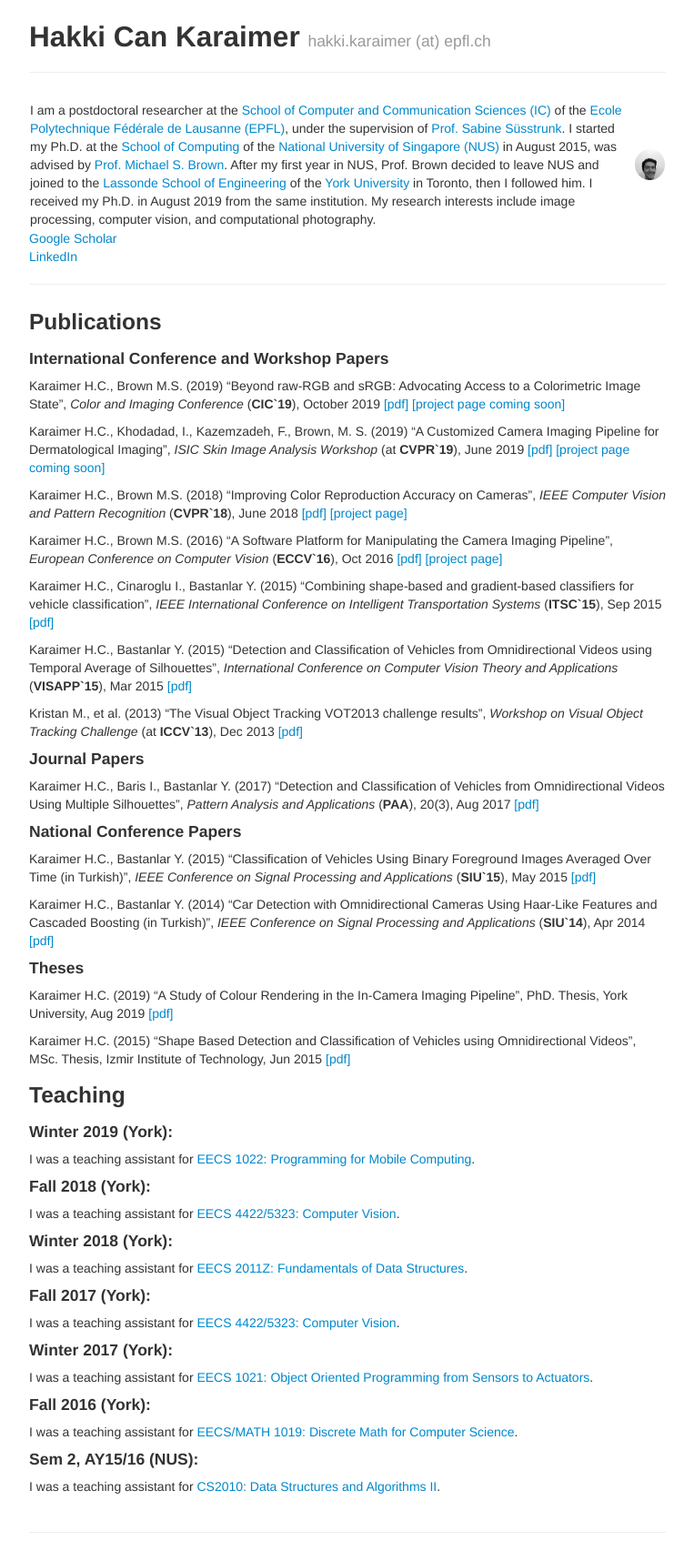
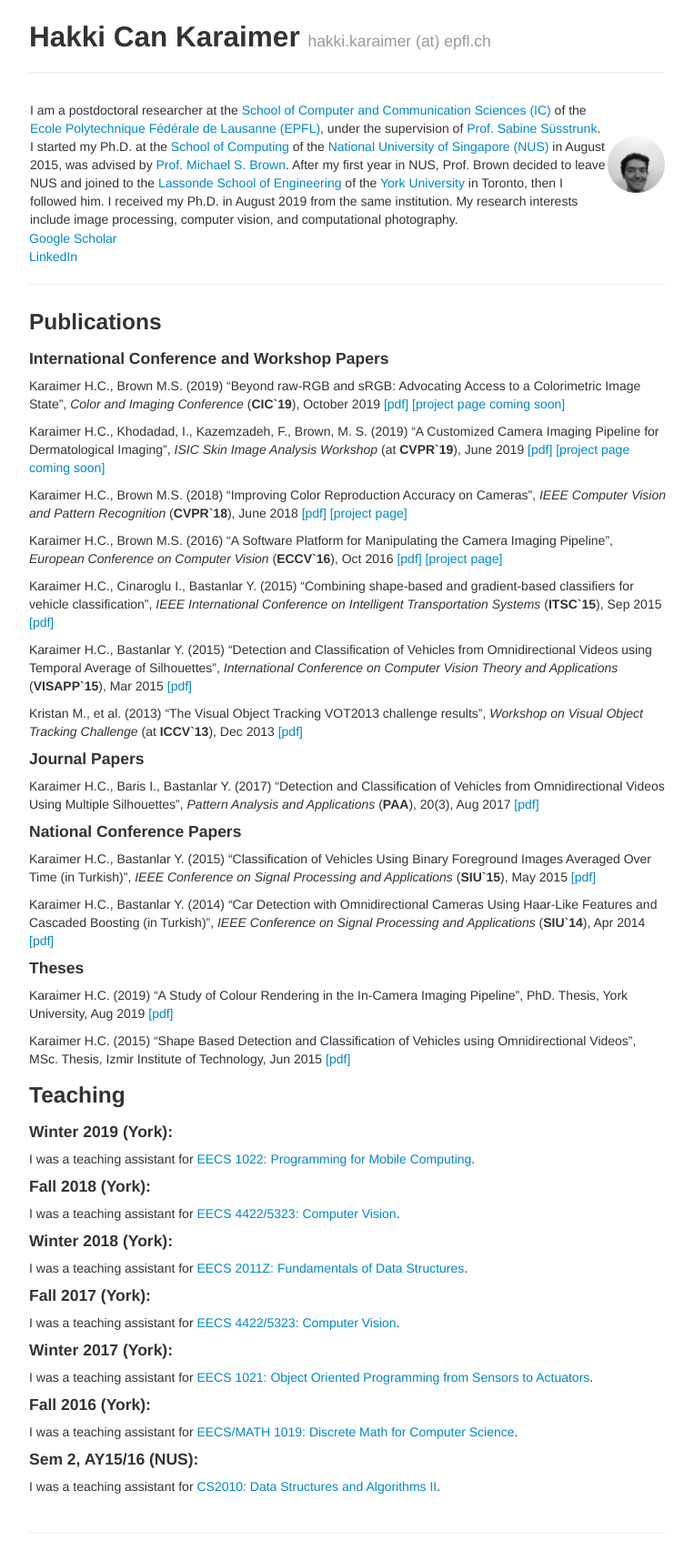
Before and after one commit to karaimer/karaimer.github.io, a Jekyll site: the page built from index.md, in a window 1280 px wide. Shown: the whole page at 91% size, without its empty margins (258-1021 px from the left). Built offline with Jekyll 4.4.1, drawn with Linux system fonts in a browser that asks for light colours.

Commit message:
Update index.md

```diff
--- a/index.md
+++ b/index.md
@@ -8,7 +8,7 @@
 
 | - | - |
 |---|---|
-| I am a postdoctoral researcher at the [School of Computer and Communication Sciences (IC)](https://www.epfl.ch/schools/ic/) of the [Ecole Polytechnique Fédérale de Lausanne (EPFL)](https://www.epfl.ch/en/), under the supervision of [Prof. Sabine Süsstrunk](https://ivrl.epfl.ch/people/people-susstrunk/). I started my Ph.D. at the [School of Computing](https://www.comp.nus.edu.sg) of the [National University of Singapore (NUS)](http://nus.edu.sg/) in August 2015, was advised by [Prof. Michael S. Brown](http://www.cse.yorku.ca/~mbrown/). After my first year in NUS, Prof. Brown decided to leave NUS and joined to the [Lassonde School of Engineering](https://lassonde.yorku.ca) of the [York University](https://www.yorku.ca/index.html) in Toronto, then I followed him. I received my Ph.D. in August 2019 from the same institution. My research interests include image processing, computer vision, and computational photography.     | ![](/image/original_0099.png){:height="480px" width="240px"} |
+| I am a postdoctoral researcher at the [School of Computer and Communication Sciences (IC)](https://www.epfl.ch/schools/ic/) of the [Ecole Polytechnique Fédérale de Lausanne (EPFL)](https://www.epfl.ch/en/), under the supervision of [Prof. Sabine Süsstrunk](https://ivrl.epfl.ch/people/people-susstrunk/). I started my Ph.D. at the [School of Computing](https://www.comp.nus.edu.sg) of the [National University of Singapore (NUS)](http://nus.edu.sg/) in August 2015, was advised by [Prof. Michael S. Brown](http://www.cse.yorku.ca/~mbrown/). After my first year in NUS, Prof. Brown decided to leave NUS and joined to the [Lassonde School of Engineering](https://lassonde.yorku.ca) of the [York University](https://www.yorku.ca/index.html) in Toronto, then I followed him. I received my Ph.D. in August 2019 from the same institution. My research interests include image processing, computer vision, and computational photography.     | ![](/image/original_0099.png){:height="480px" width="480px"} |
 
 [Google Scholar](https://scholar.google.com/citations?user=jhlnGS4AAAAJ&hl=en)
 [LinkedIn](https://www.linkedin.com/in/karaimer)
```
